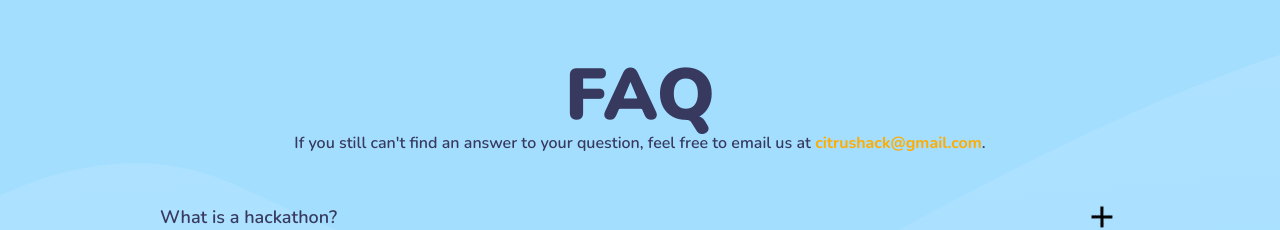
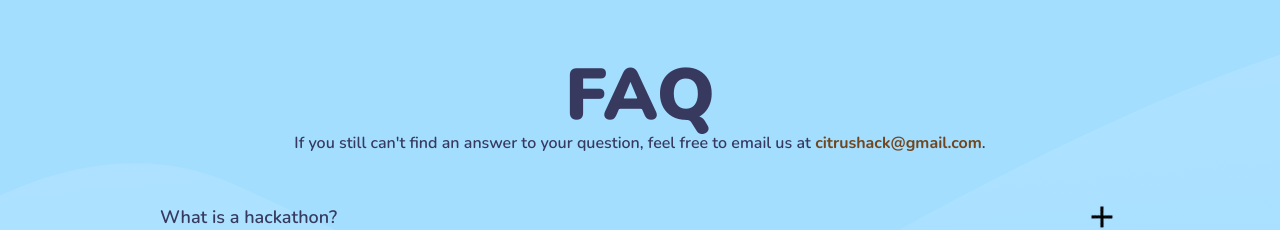
Before and after one commit to minsooerickim/citrushack2023, a Next.js app: page / in a window 1280 px wide. Shown: the part 4960-5190 px from the top of the page. Built offline with nearby package versions, Linux system fonts and the light colour scheme; no server answers.

Commit message:
added light/dark mode colors for faq external links

```diff
--- a/components/ExternalLink.tsx
+++ b/components/ExternalLink.tsx
@@ -1,3 +1,5 @@
+import { useTheme } from 'next-themes';
+
 interface Props {
   /** Linked text. */
   name: string;
@@ -7,9 +9,14 @@ interface Props {
 
 /** Linked text to an external source. */
 export default function ExternalLink({ name, link }: Props) {
+  const { theme } = useTheme();
   return (
     <a target="_blank" rel="noreferrer noopener" href={link}>
-      <span className="font-bold hover:underline cursor-pointer text-gold">
+      <span
+        className={`font-bold hover:underline cursor-pointer ${
+          theme === 'dark' ? `text-gold` : `text-brown`
+        }`}
+      >
         {name}
       </span>
     </a>
```
